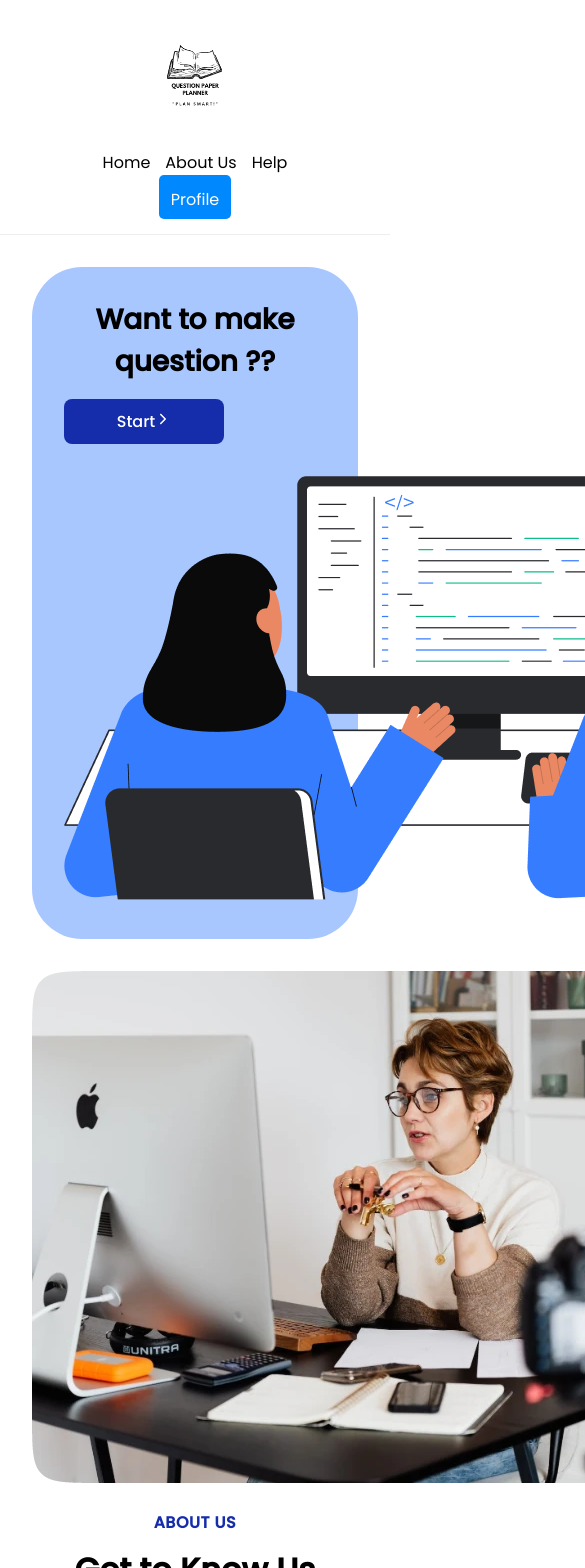
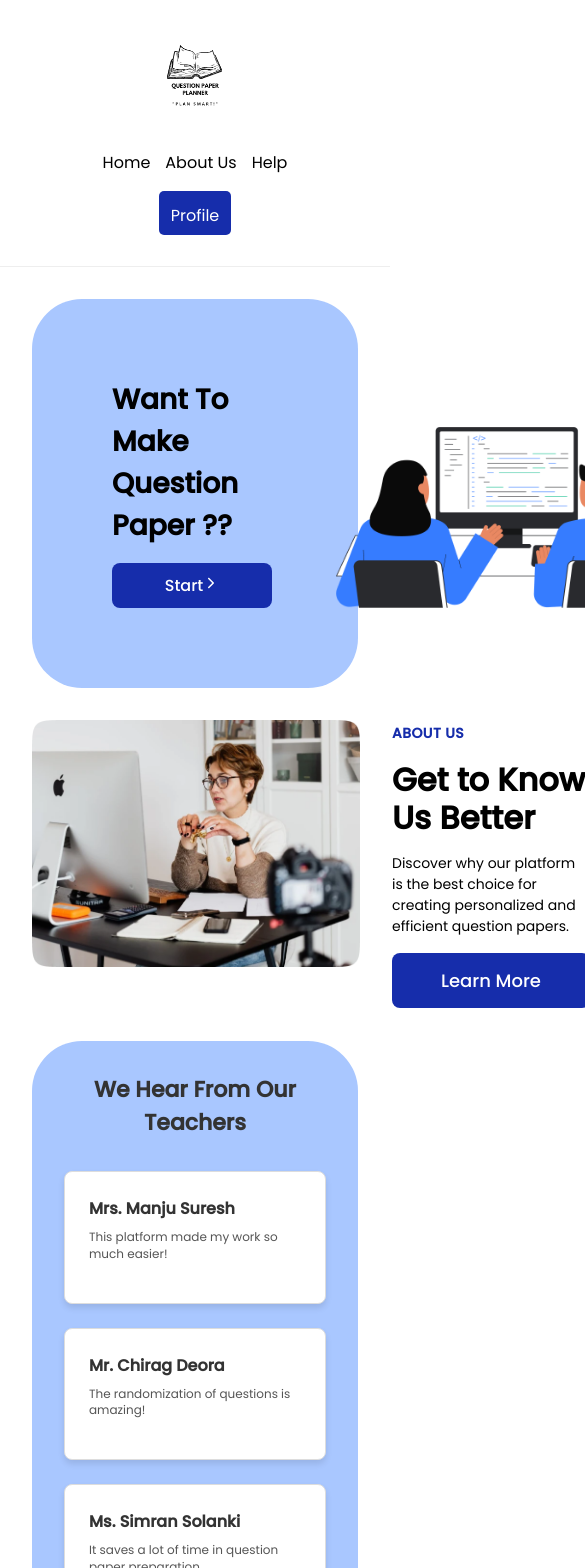
Before and after one commit to BhoomiGupta03/Question-Paper-Planner-frontend, a React (Create React App) app: page / in a window 390 px wide. Shown: the top 1568 px of the page, 585 px wide, since content can reach past the window. Built offline with nearby package versions, Linux system fonts and the light colour scheme.

Commit message:
main page using fromik

```diff
--- a/package.json
+++ b/package.json
@@ -8,6 +8,7 @@
     "@fortawesome/free-regular-svg-icons": "^6.6.0",
     "@fortawesome/free-solid-svg-icons": "^6.6.0",
     "@fortawesome/react-fontawesome": "^0.2.2",
+    "@shadcn/ui": "^0.0.4",
     "@testing-library/jest-dom": "^5.17.0",
     "@testing-library/react": "^13.4.0",
     "@testing-library/user-event": "^13.5.0",
--- a/src/components/Home/HomeBanner.jsx
+++ b/src/components/Home/HomeBanner.jsx
@@ -11,7 +11,7 @@ function banner() {
     <div className='banner-container'>
 
       <div className='banner-content'>
-        <h1>Want to make question ??</h1>
+        <h1>Want To Make Question Paper ??</h1>
         <div className="start-link">
           <Link to="/main" >
             Start
--- a/src/components/Home/Main.jsx
+++ b/src/components/Home/Main.jsx
@@ -1,27 +1,40 @@
 import React, { useState } from 'react';
+import { Formik, Form, Field, ErrorMessage } from 'formik';
+import * as Yup from 'yup';
 import Header from '../Pages/Header';
 
+const StepOneSchema = Yup.object().shape({
+  academicYear: Yup.string().required('Academic Year is required'),
+  year: Yup.string()
+    .matches(/^\d{4}-\d{2}$/, 'Year must be in the format YYYY-YY')
+    .required('Year is required'),
+  semester: Yup.string().required('Semester is required'),
+});
+
+const StepTwoSchema = Yup.object().shape({
+  subject: Yup.string().required('Subject is required'),
+  units: Yup.array()
+    .of(
+      Yup.object().shape({
+        topics: Yup.string(),
+        questions: Yup.string(),
+        questionCount: Yup.number().min(0).required('Question count is required'),
+      })
+    )
+    .required(),
+});
+
 export default function QuestionPaperPlanner() {
-    const [subject, setSubject] = useState('');
-    const [unitCount, setUnitCount] = useState(1);
-    const [units, setUnits] = useState([]);
-    const [totalQuestions, setTotalQuestions] = useState(0);
-    const [academicYear, setAcademicYear] = useState('');
-    const [year, setYear] = useState('');
-    const [semester, setSemester] = useState('');
-    const [step, setStep] = useState(1); // Step state to manage the flow
-    const [errors, setErrors] = useState({}); // To store error messages
+  const [step, setStep] = useState(1);
+  const initialStepOneValues = { academicYear: '', year: '', semester: '' };
+  const initialStepTwoValues = { subject: '', units: Array(1).fill({ topics: '', questions: '', questionCount: 0 }) };
 
-    const handleUnitChange = (index, key, value) => {
-        const updatedUnits = [...units];
-        updatedUnits[index] = { ...updatedUnits[index], [key]: value };
-        setUnits(updatedUnits);
-        calculateTotalQuestions(updatedUnits);
+  const calculateTotalQuestions = (units) => {
+    return units.reduce((sum, unit) => sum + (parseInt(unit.questionCount) || 0), 0);
   };
 
-    const calculateTotalQuestions = (units) => {
-        const total = units.reduce((sum, unit) => sum + (parseInt(unit.questionCount) || 0), 0);
-        setTotalQuestions(total);
+  const handleNextStep = (values) => {
+    setStep(step + 1);
   };
 
   const handleGenerateQuestions = () => {
@@ -32,32 +45,6 @@ export default function QuestionPaperPlanner() {
     console.log(`Downloading PDF as ${type}...`);
   };
 
-    // Validate Year format (e.g., 2025-26)
-    const validateYear = (year) => {
-        const regex = /^\d{4}-\d{2}$/; // Matches a pattern like 2025-26
-        return regex.test(year);
-    };
-
-    // Check if all fields for step 1 are filled and valid
-    const validateStep1 = () => {
-        const errors = {};
-        if (!academicYear) errors.academicYear = "Academic Year is required.";
-        if (!year) errors.year = "Year is required.";
-        if (year && !validateYear(year)) errors.yearFormat = "Year must be in the format YYYY-YY.";
-        if (!semester) errors.semester = "Semester is required.";
-        return errors;
-    };
-
-    const handleNextStep = () => {
-        const validationErrors = validateStep1();
-        setErrors(validationErrors);
-
-        // Only proceed to next step if no validation errors
-        if (Object.keys(validationErrors).length === 0) {
-            setStep(step + 1);
-        }
-    };
-
   return (
     <>
       <Header />
@@ -65,75 +52,67 @@ export default function QuestionPaperPlanner() {
         <section id="main">
           <h1>Create Your Question Paper</h1>
 
-                    {/* Step 1: Academic Year, Year, and Semester Selection */}
           {step === 1 && (
-                        <div className='year'>
+            <Formik
+              initialValues={initialStepOneValues}
+              validationSchema={StepOneSchema}
+              onSubmit={handleNextStep}
+            >
+              {() => (
+                <Form className="year">
                   <label>Select Academic Year:</label>
-                            <select
-                                value={academicYear}
-                                onChange={(e) => setAcademicYear(e.target.value)}
-                            >
+                  <Field as="select" name="academicYear">
                     <option value="">Select</option>
                     <option value="FY BCom">FY BCom</option>
                     <option value="SY BCom">SY BCom</option>
                     <option value="TY BCom">TY BCom</option>
                     <option value="IT">IT</option>
-                            </select>
-                            {errors.academicYear && <p className="error">{errors.academicYear}</p>}
+                  </Field>
+                  <ErrorMessage name="academicYear" component="p" className="error" />
 
                   <label>Enter Year (e.g., 2025-26):</label>
-                            <input
-                                type="text"
-                                value={year}
-                                onChange={(e) => setYear(e.target.value)}
-                                placeholder="2025-26"
-                                required
-                            />
-                            {errors.year && <p className="error">{errors.year}</p>}
-                            {errors.yearFormat && <p className="error">{errors.yearFormat}</p>}
+                  <Field type="text" name="year" placeholder="2025-26" />
+                  <ErrorMessage name="year" component="p" className="error" />
 
                   <label>Select Semester:</label>
-                            <select
-                                value={semester}
-                                onChange={(e) => setSemester(e.target.value)}
-                            >
+                  <Field as="select" name="semester">
                     <option value="">Select Semester</option>
-                                <option value="1">Semester 1</option>
-                                <option value="2">Semester 2</option>
-                                <option value="3">Semester 3</option>
-                                <option value="4">Semester 4</option>
-                                <option value="5">Semester 5</option>
-                                <option value="6">Semester 6</option>
-                            </select>
-                            {errors.semester && <p className="error">{errors.semester}</p>}
+                    {[1, 2, 3, 4, 5, 6].map((sem) => (
+                      <option key={sem} value={sem}>{`Semester ${sem}`}</option>
+                    ))}
+                  </Field>
+                  <ErrorMessage name="semester" component="p" className="error" />
 
                   <div className="gen-btn">
-                                <button onClick={handleNextStep} disabled={Object.keys(errors).length > 0}>Next</button>
+                    <button type="submit">Next</button>
                   </div>
-                        </div>
+                </Form>
+              )}
+            </Formik>
           )}
 
-                    {/* Step 2: Subject and Unit Entry */}
           {step === 2 && (
-                        <div>
-                            <div className='sub'>
+            <Formik
+              initialValues={initialStepTwoValues}
+              validationSchema={StepTwoSchema}
+              onSubmit={handleGenerateQuestions}
+            >
+              {({ values, setFieldValue }) => (
+                <Form>
+                  <div className="sub">
                     <label>Subject:</label>
-                                <input
-                                    type="text"
-                                    value={subject}
-                                    onChange={(e) => setSubject(e.target.value)}
-                                    placeholder="Subject"
-                                    required
-                                />
+                    <Field type="text" name="subject" placeholder="Subject" />
+                    <ErrorMessage name="subject" component="p" className="error" />
                   </div>
 
-                            <div className='unit'>
+                  <div className="unit">
                     <label>Select Number of Units (1-10):</label>
-                                <select
-                                    value={unitCount}
+                    <Field
+                      as="select"
+                      name="unitCount"
                       onChange={(e) => {
-                                        setUnitCount(Number(e.target.value));
-                                        setUnits(new Array(Number(e.target.value)).fill({}));
+                        const unitCount = Number(e.target.value);
+                        setFieldValue('units', Array(unitCount).fill({ topics: '', questions: '', questionCount: 0 }));
                       }}
                     >
                       {[...Array(10)].map((_, i) => (
@@ -141,58 +120,48 @@ export default function QuestionPaperPlanner() {
                           {i + 1}
                         </option>
                       ))}
-                                </select>
+                    </Field>
                   </div>
 
-                            {[...Array(unitCount)].map((_, index) => (
-                                <div className='choose' key={index}>
+                  {values.units.map((unit, index) => (
+                    <div className="choose" key={index}>
                       <h3>Unit {index + 1}</h3>
 
                       <label>Enter Topics:</label>
-                                    <textarea
-                                        placeholder={`Topics for Unit`}
-                                        value={units[index]?.topics || ''}
-                                        onChange={(e) => handleUnitChange(index, 'topics', e.target.value)}
-                                    />
+                      <Field as="textarea" name={`units.${index}.topics`} placeholder={`Topics for Unit`} />
 
                       <h3>OR</h3>
 
                       <label>Enter Questions:</label>
-                                    <textarea
-                                        placeholder={`Questions for Unit`}
-                                        value={units[index]?.questions || ''}
-                                        onChange={(e) => handleUnitChange(index, 'questions', e.target.value)}
-                                    />
+                      <Field as="textarea" name={`units.${index}.questions`} placeholder={`Questions for Unit`} />
 
                       <label>Number of Questions to Generate from Unit {index + 1}:</label>
-                                    <select
-                                        value={units[index]?.questionCount || 0}
-                                        onChange={(e) => handleUnitChange(index, 'questionCount', e.target.value)}
-                                    >
+                      <Field as="select" name={`units.${index}.questionCount`}>
                         {[...Array(21)].map((_, i) => (
                           <option key={i} value={i}>
                             {i}
                           </option>
                         ))}
-                                    </select>
+                      </Field>
                     </div>
                   ))}
 
                   <div>
-                                <h3>Total Questions: {totalQuestions}</h3>
+                    <h3>Total Questions: {calculateTotalQuestions(values.units)}</h3>
                   </div>
 
                   <section id="gen">
-                                <div className='gen-btn'>
-                                    <button onClick={handleGenerateQuestions}>Generate</button>
+                    <div className="gen-btn">
+                      <button type="submit">Generate</button>
                     </div>
-
-                                <div className='btn'>
-                                    <button onClick={() => handleDownloadPDF('Question Bank')}>Download as Question Bank</button>
-                                    <button onClick={() => handleDownloadPDF('Question Paper')}>Use as Question Paper</button>
+                    <div className="btn">
+                      <button type="button" onClick={() => handleDownloadPDF('Question Bank')}>Download as Question Bank</button>
+                      <button type="button" onClick={() => handleDownloadPDF('Question Paper')}>Use as Question Paper</button>
                     </div>
                   </section>
-                        </div>
+                </Form>
+              )}
+            </Formik>
           )}
         </section>
       </div>
--- a/src/components/Pages/Header.jsx
+++ b/src/components/Pages/Header.jsx
@@ -15,7 +15,7 @@ export default function Header() {
           <Link to="/aboutus">About Us</Link>
           <Link to="/help">Help</Link>
         </nav>
-        <div className="login-id">
+        <div className="profile-id">
         <Link to="/profile">Profile</Link>
 
         </div>
--- a/src/css/App.css
+++ b/src/css/App.css
@@ -35,16 +35,17 @@
     display: flex;
 }
 
-#header .login-id {
+#header .profile-id {
     border-radius: 5px;
     font-size: 16px;
     padding: 12px;
-    background-color: #0089ff;
+    margin: 1em;
+    background-color: #162DAB;
     height: 20px;
 
 }
 
-#header .login-id a {
+#header .profile-id a {
     color: white;
 }
 
@@ -63,12 +64,12 @@
     justify-content: center;
     flex-direction: column;
     gap: 16px;
-    margin: 12em;
+    margin: 8em;
 }
 
 .banner-content h1 {
     font-weight: 600;
-    font-size: 50px;
+    font-size: 40px;
 }
 
 .banner-container .start-link {
@@ -86,7 +87,7 @@
 
 .banner-container .start-link svg {
     Filter: invert(1)
- }
+}
 
 .banner-container .start-link a {
     font-size: 18px;
@@ -108,6 +109,60 @@
 }
 
 
+@media (max-width: 768px) {
+    .banner-container {
+        display: flex;
+        justify-content: space-between;
+        height: auto;
+        margin: 2em;
+    }
+
+    .banner-content {
+        margin: 5em;
+        width: 200px;
+        display: flex;
+        gap: 16px;
+        flex-direction: column;
+        justify-content: center;
+    }
+
+    .banner-content h1 {
+        font-size: 22px;
+    }
+
+    .banner-container .start-link {
+        width: 100px;
+        /* max-width: 200px; */
+        padding: 4px;
+    }
+
+    .banner-container .img-block {
+        position: relative;
+        right: 1em;
+    }
+
+    .banner-container .img-block img {
+        width: 328px;
+    }
+
+}
+
+/*
+@media only screen and (max-width: 480px) {
+    .banner-content h1 {
+        font-size: 28px;
+    }
+
+    .banner-container .start-link {
+        width: 100%;
+        max-width: 180px;
+    }
+
+    .banner-container {
+        margin: 1em;
+    }
+} */
+
 /* Main.css */
 #question-paper-planner {
     margin: 20px auto;
@@ -116,7 +171,8 @@
     border: 1px solid #ddd;
     border-radius: 8px;
     box-shadow: 0 4px 8px rgba(0, 0, 0, 0.1);
-    background-color: rgba(255, 255, 255, 0.9); /* Slightly more opaque for better visibility */
+    background-color: rgba(255, 255, 255, 0.9);
+    /* Slightly more opaque for better visibility */
 }
 
 /* Heading */
@@ -229,6 +285,7 @@ button:hover {
 
 /* Responsive Design */
 @media (max-width: 768px) {
+
     /* Adjust form layout on smaller screens */
     #question-paper-planner {
         padding: 15px;
@@ -268,6 +325,7 @@ button:hover {
         margin-top: 3px;
     }
 }
+
 /* Login Css */
 .log-sign {
     display: grid;
@@ -694,6 +752,41 @@ button:hover {
     /* Darker shade on hover */
 }
 
+@media (max-width: 768px) {
+
+    .about-us-banner {
+        display: flex;
+        height: auto;
+        margin: 2em;
+    }
+
+    .about-us-banner .img-block img {
+        width: 328px;
+    }
+
+    .about-us-banner .about-banner-container {
+        width: 196px;
+        margin: 0;
+    }
+
+    .about-us-banner .about-banner-container h1 {
+        font-size: 14px;
+        text-align: left;
+    }
+
+    .about-us-banner .about-banner-container h3 {
+        font-size: 18px;
+    }
+
+    .about-us-banner .about-banner-container p {
+        font-size: 14px;
+    }
+
+    .about-banner-container .know-more {
+        padding: 4px;
+    }
+}
+
 /* about content */
 .about-us-container {
     line-height: 1.6;
@@ -832,29 +925,6 @@ button:hover {
         gap: 15px;
     }
 
-    .banner-container {
-        flex-direction: column;
-        height: auto;
-        margin: 2em;
-        padding: 2em;
-    }
-
-    .banner-content {
-        margin: 0;
-        width: 100%;
-        text-align: center;
-    }
-
-    .banner-content h1 {
-        font-size: 36px;
-    }
-
-    .banner-container .img-block {
-        position: relative;
-        margin: 2em auto 0;
-        right: 0;
-    }
-
     #question-paper-planner {
         padding: 15px;
         margin: 10px;
@@ -871,18 +941,6 @@ button:hover {
 
     .left form {
         max-width: 100%;
-    }
-
-    .about-us-banner {
-        flex-direction: column;
-        gap: 1em;
-        margin: 2em;
-    }
-
-    .about-us-banner .about-banner-container {
-        margin: 0;
-        width: 100%;
-        text-align: center;
     }
 
     .help-container {
@@ -1015,13 +1073,24 @@ button:hover {
 /* Additional styles for responsiveness */
 @media (max-width: 768px) {
     .review-container {
-        grid-template-columns: 1fr;
+        height: auto;
+        margin: 2em;
     }
 
-    .review-card {
-        max-width: 90%;
+    .review-container h1 {
+        font-size: 22px;
+    }
+
+    .review-card h3 {
+        font-size: 16px;
+    }
+
+    .review-card p {
+        font-size: 12px;
     }
 }
+
+
 /* help css */
 .help-container {
     background-color: rgba(255, 255, 255, 0.8);
```
Also changed, not shown: 1 other file (tests, documents, lock files or other folders). Lines whose indentation alone changed are shown as unchanged.
